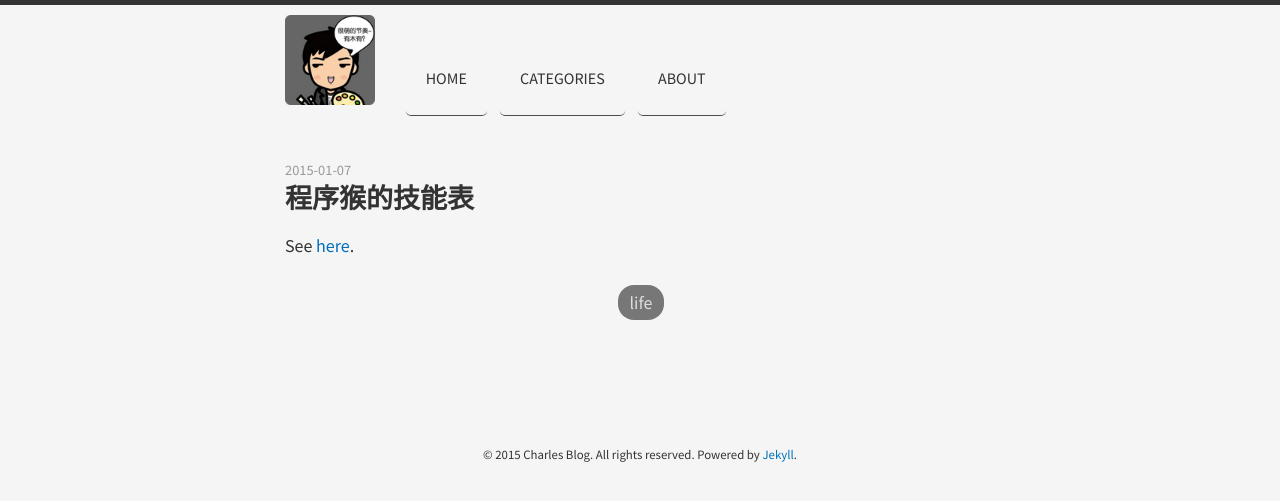
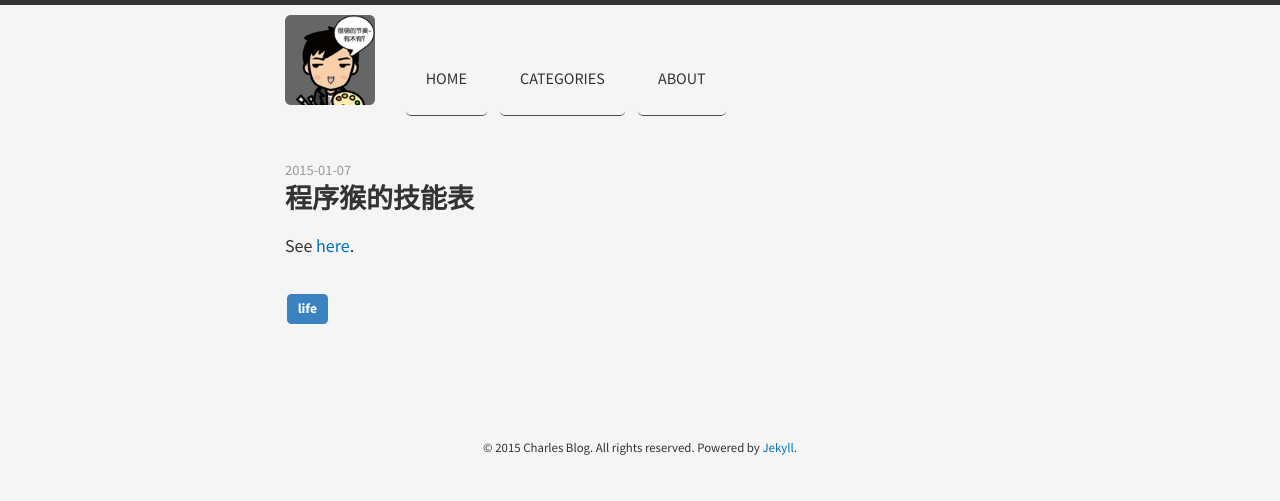
Before and after one commit to JavaCS3/blog, a Jekyll site: the page built from _posts/2015-01-07-skill-in-career.md, in a window 1280 px wide. Shown: the top 501 px of the page. Built offline with Jekyll 4.4.1, drawn with Linux system fonts in a browser that asks for light colours; nearby versions of some CDN libraries; Markdown is read by kramdown in place of the engine named in the settings.

Commit message:
refine label

```diff
--- a/_layouts/post.html
+++ b/_layouts/post.html
@@ -6,9 +6,5 @@ layout: default
   <time class="published" datetime="{{ page.date | date: '%Y-%m-%d' }}">{{ page.date | date: "%Y-%m-%d" }}</time>
   <h2>{{ page.title }}</h2>
   {{ content }}
-  <div>
-    <ul class="category">
-      <li><a href="">{{ page.category }}</a></li>
-    </ul>
-  </div>
+  <div class="label margin-small">{{ page.category }}</div>
 </article>
```
